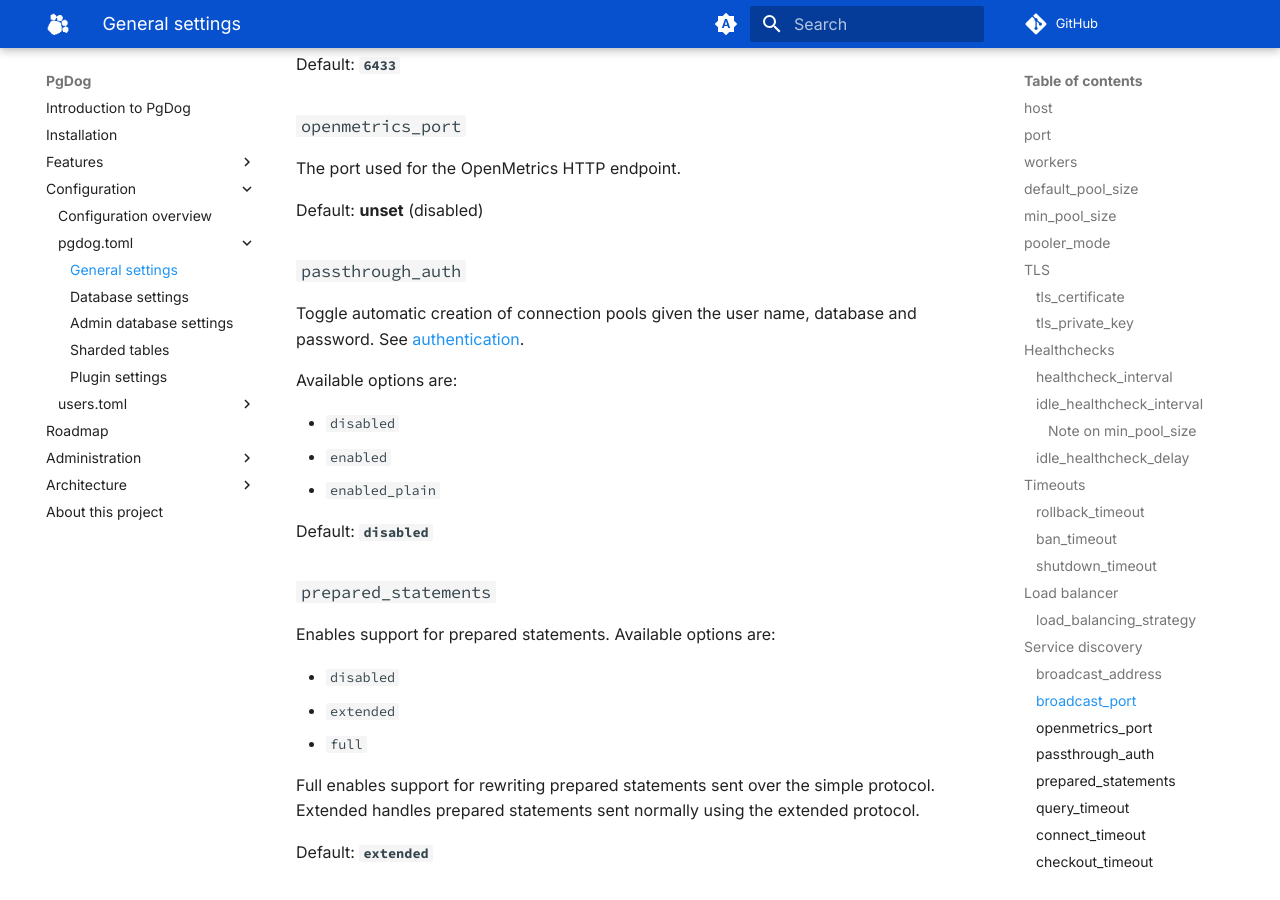
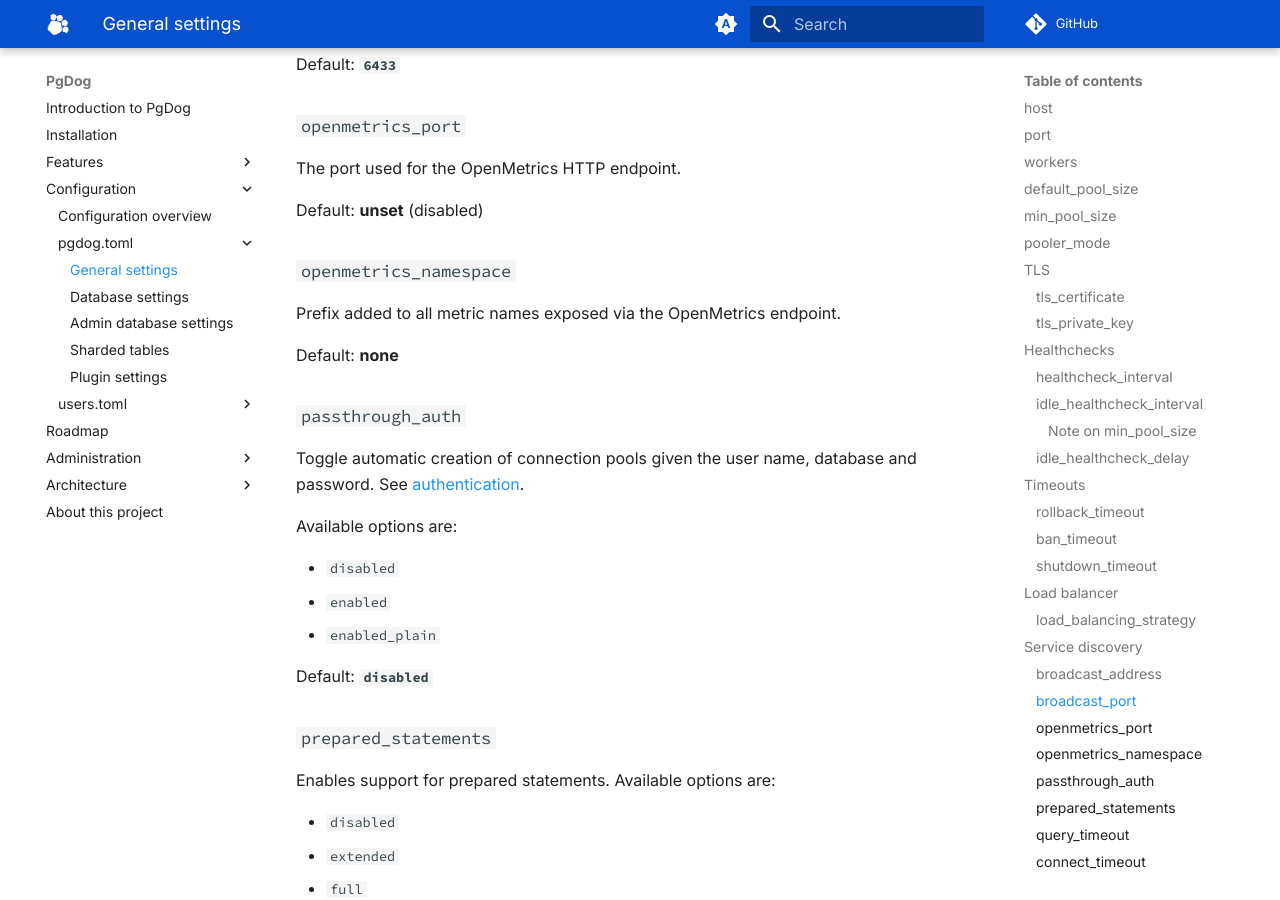
Before and after one commit to pgdogdev/docs, an MkDocs documentation site: the page built from docs/configuration/pgdog.toml/general.md, in a window 1280 px wide and 900 px high, scrolled down 4328 px. Built offline with MkDocs 1.6.1 and Material for MkDocs 9.7.7, drawn with Linux system fonts in a browser that asks for light colours; comment, search, counter and statistics services are not loaded.

Commit message:
openmetrics_namespace

```diff
--- a/docs/configuration/pgdog.toml/general.md
+++ b/docs/configuration/pgdog.toml/general.md
@@ -155,6 +155,12 @@ The port used for the OpenMetrics HTTP endpoint.
 
 Default: **unset** (disabled)
 
+### `openmetrics_namespace`
+
+Prefix added to all metric names exposed via the OpenMetrics endpoint.
+
+Default: **none**
+
 ### `passthrough_auth`
 
 Toggle automatic creation of connection pools given the user name, database and password. See [authentication](../../features/authentication.md#passthrough-authentication).
```
